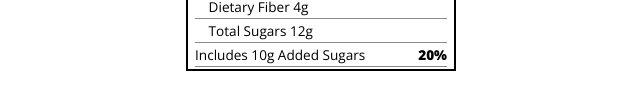
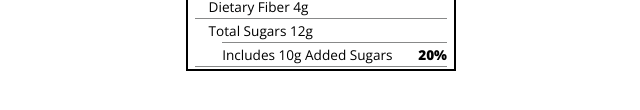
Before and after one commit to Raph3046/nutrition-label, a plain HTML site: page index.html in a window 1280 px wide. Shown: the part 336-446 px from the top of the page, 319-959 px from the left. Drawn offline with nearby package versions, Linux system fonts and the light colour scheme.

Commit message:
add indent classes

```diff
--- a/styles.css
+++ b/styles.css
@@ -72,6 +72,10 @@ p {
   margin-left: 1em;
 }
 
+.dbl-indent {
+  margin-left: 2em;
+}
+
 .daily-value p:not(.no-divider) {
   border-bottom: 1px solid #888989;
 }
```
